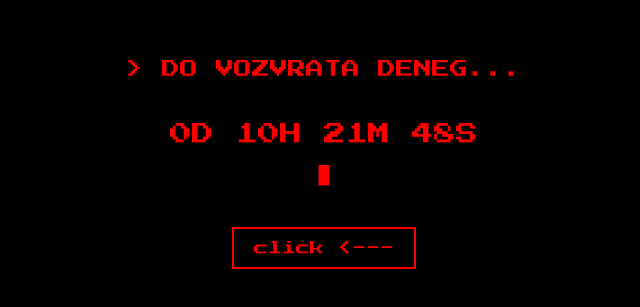
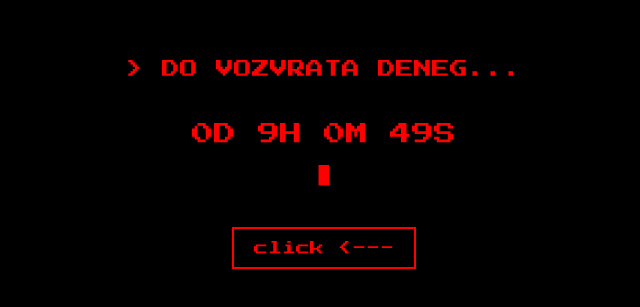
Before and after one commit to Marapain/debt-timer, a plain HTML site: page index.html in a window 1280 px wide. Shown: the part 239-546 px from the top of the page, without its empty margins (316-956 px from the left). Drawn offline with Linux system fonts and the light colour scheme.

Commit message:
Update index.html

```diff
--- a/index.html
+++ b/index.html
@@ -235,7 +235,7 @@ window.addEventListener("DOMContentLoaded", function () {
 });
 
 // timer
-const deadline = new Date("2026-02-28T23:59:59").getTime();
+const deadline = new Date("2026-02-28T22:39:00").getTime();
 const timerElement = document.getElementById("timer");
 const overdueIcon = document.getElementById("overdueIcon"); // Получаем наш значок
 
```
